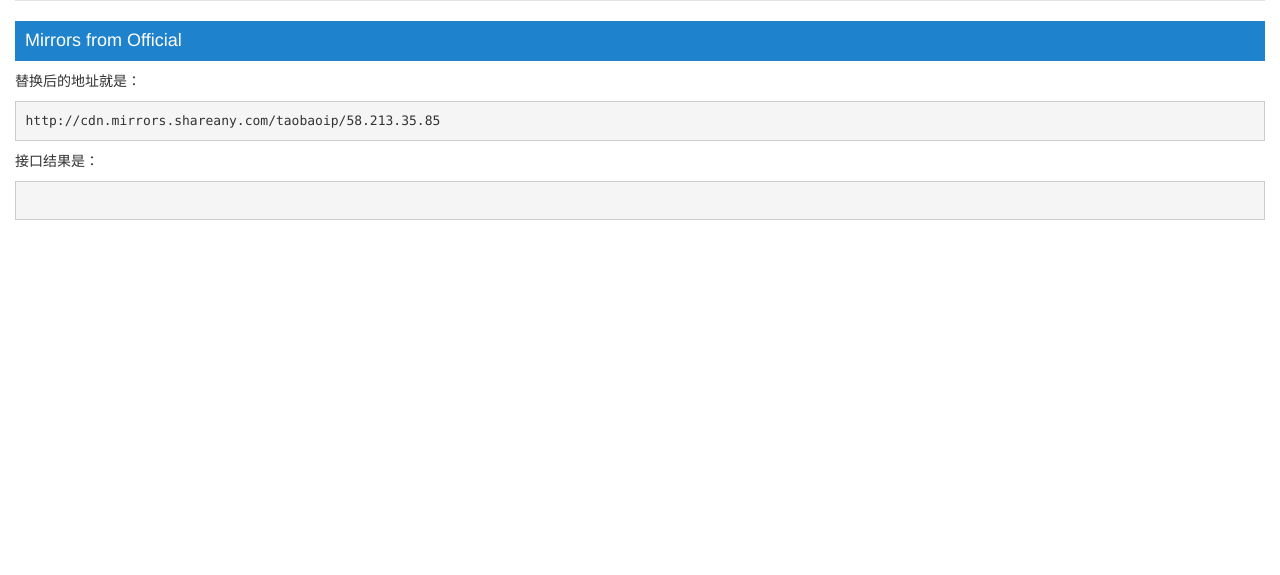
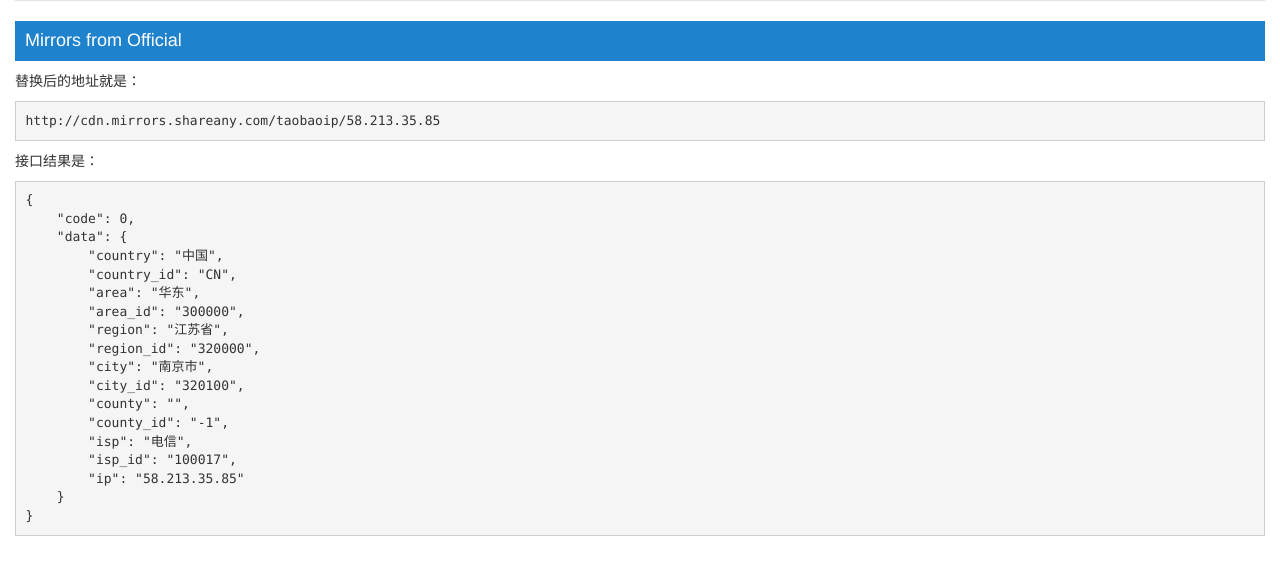
Before and after one commit to CodeMommy/CacheDream, a PHP site: page /taobaoip/ in a window 1280 px wide. Shown: the part 196-771 px from the top of the page. Run offline with PHP 8.4, Linux system fonts and the light colour scheme; some libraries are stand-ins or nearby versions.

Commit message:
Taobao IP

```diff
--- a/taobaoip/index.php
+++ b/taobaoip/index.php
@@ -23,7 +23,24 @@ http://cdn.mirrors.shareany.com/taobaoip/58.213.35.85
 </pre>
         <p>接口结果是：</p>
 <pre>
-
+{
+    "code": 0,
+    "data": {
+        "country": "中国",
+        "country_id": "CN",
+        "area": "华东",
+        "area_id": "300000",
+        "region": "江苏省",
+        "region_id": "320000",
+        "city": "南京市",
+        "city_id": "320100",
+        "county": "",
+        "county_id": "-1",
+        "isp": "电信",
+        "isp_id": "100017",
+        "ip": "58.213.35.85"
+    }
+}
 </pre>
 
     </div>
```
